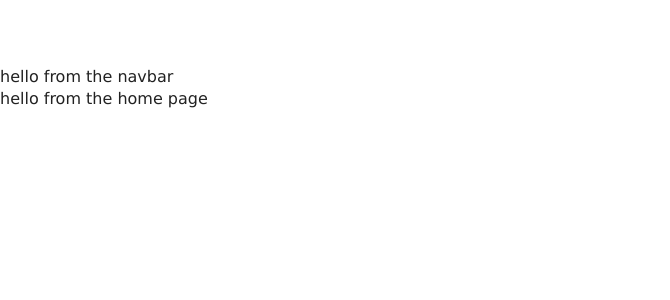
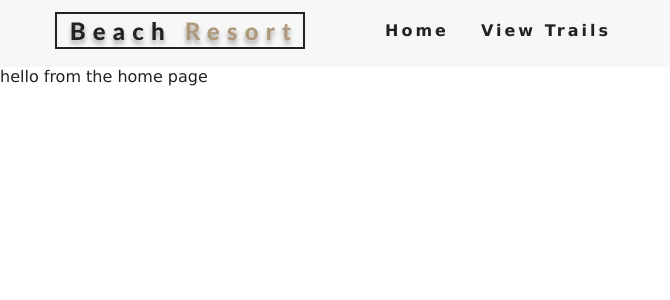
Before and after one commit to MattLong34/rocky-mountain-reservations, a React (Create React App) app: page / in a window 1280 px wide. Shown: the top 300 px of the page, without its empty margins (0-670 px from the left). Built offline with nearby package versions, Linux system fonts and the light colour scheme.

Commit message:
add navbar component

```diff
--- a/src/components/Navbar.js
+++ b/src/components/Navbar.js
@@ -1,11 +1,41 @@
 import React, { Component } from 'react'
+import logo from '../images/logo.svg'
+import { FaAlignRight } from "react-icons/fa"
+import {Link} from 'react-router-dom'
 
 export default class Navbar extends Component {
+    state = {
+        isOpen:false
+    }
+    handleToggle = () => {
+        this.setState({isOpen:!this.state.isOpen})
+    }
     render() {
         return (
-            <div>
-                hello from the navbar
-            </div>
+            <nav className="navbar">
+                <div className="nav-center">
+                    <div className="nav-header">
+                        <Link to="/">
+                            <img src={logo} alt="Beach Resort" />
+                        </Link>
+                        <button
+                            type="button"
+                            className="nav-btn"
+                            onClick={this.handleToggle}
+                            >
+                            <FaAlignRight className="nav-icon" />
+                        </button>
+                    </div>
+                    <ul className={this.state.isOpen?"nav-links show-nav":"nav-links"}>
+                        <li>
+                            <Link to="/">Home</Link>
+                        </li>
+                        <li>
+                            <Link to="/trails">View Trails</Link>
+                        </li>
+                    </ul>
+                </div>
+            </nav>
         )
     }
 }
```
Also changed, not shown: src/images/logo.jpeg (added).
